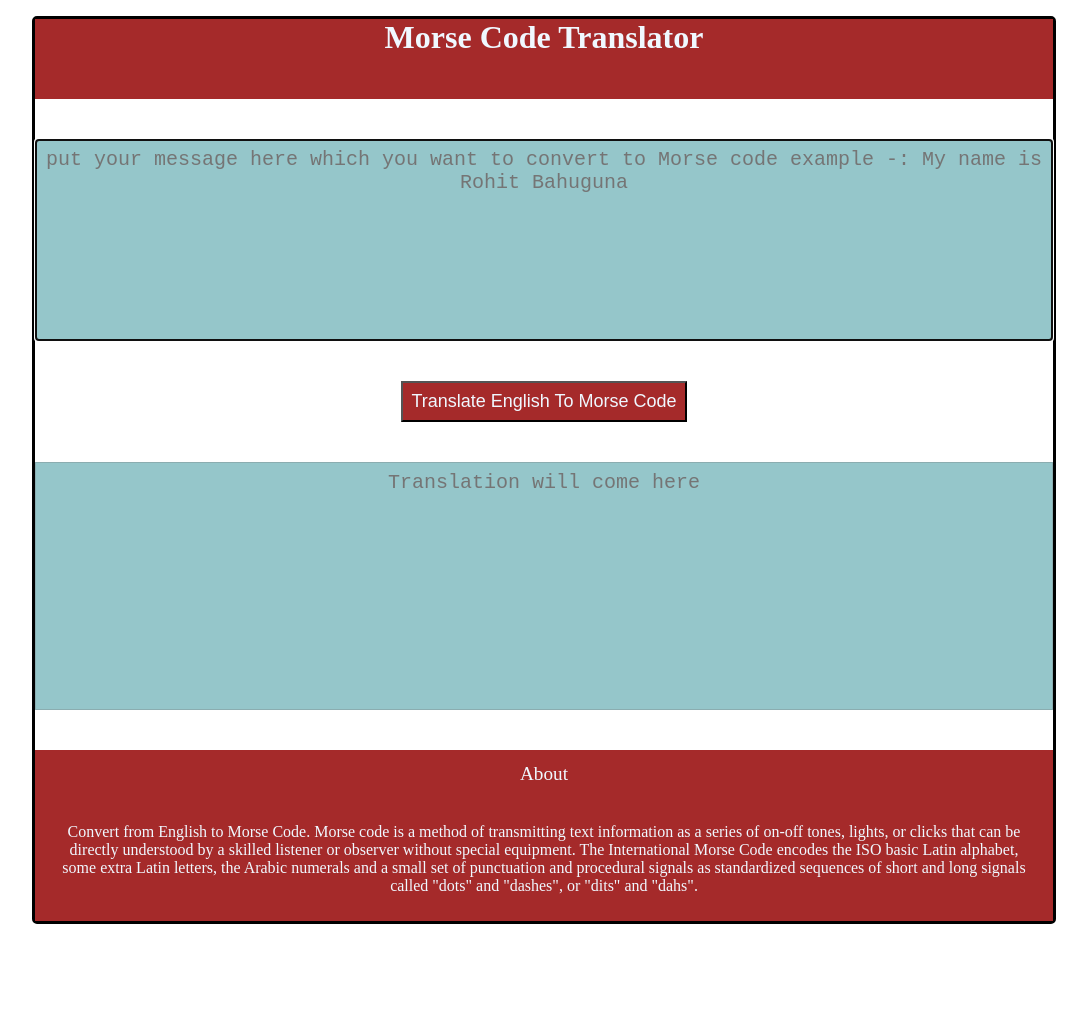
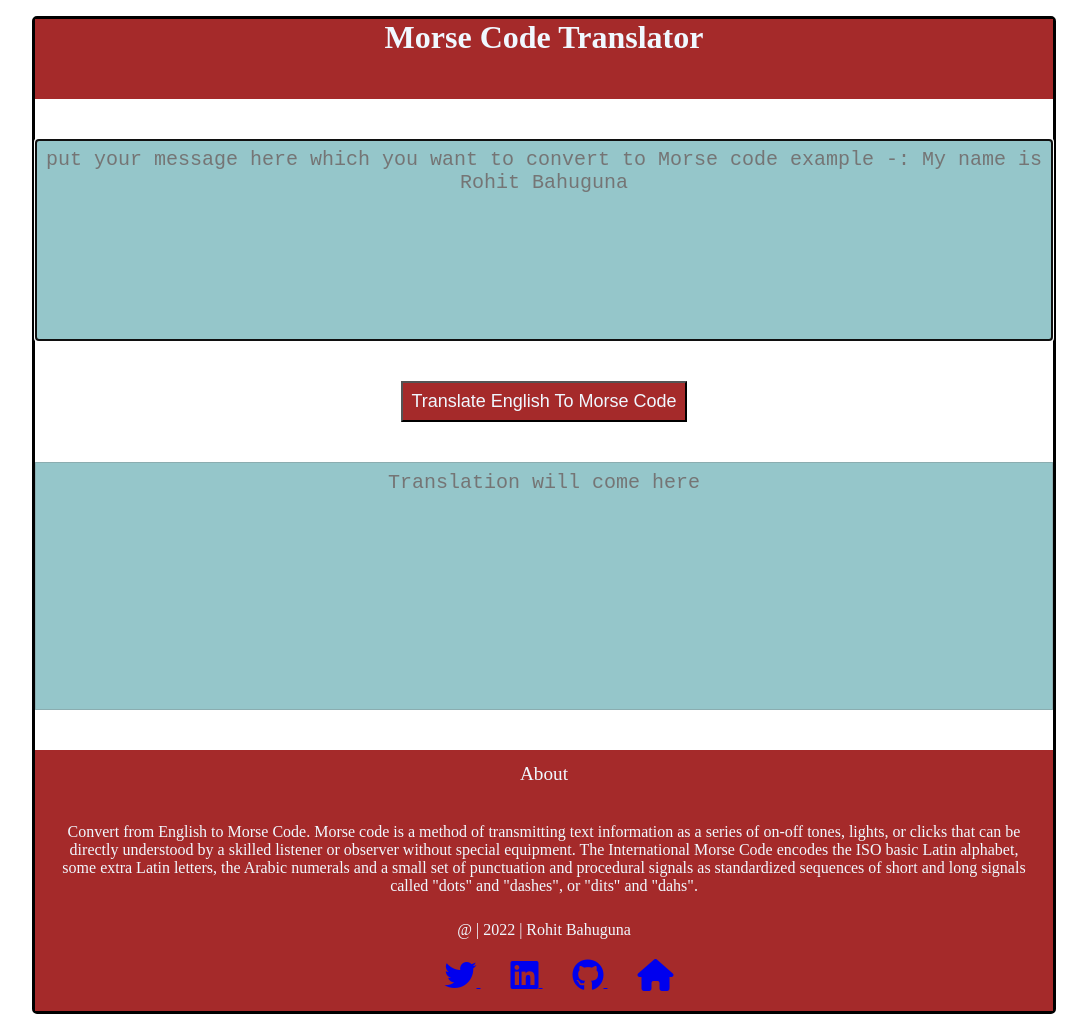
Before and after one commit to rohit-bahuguna/Morse-Code-Translator, a plain HTML site: page index.html in a window 1280 px wide. Shown: the whole page, without its empty margins (96-1183 px from the left). Before the commit the page ends 924 px from the top, so only its background shows below. Drawn offline with Linux system fonts and the light colour scheme.

Commit message:
completed

```diff
--- a/index.css
+++ b/index.css
@@ -57,3 +57,12 @@ footer {
 #footer-text {
 	padding: 2vw;
 }
+
+footer {
+	text-align: center;
+}
+footer a i {
+	margin: 20px 0 20px 30px;
+	font-size: 50px;
+	color: var(--para);
+}
--- a/index.html
+++ b/index.html
@@ -30,9 +30,36 @@
                 set of punctuation and procedural signals as standardized sequences of short and long signals called
                 "dots" and
                 "dashes", or "dits" and "dahs".</p>
+
+
+
+
+            <p>@ | 2022 | Rohit Bahuguna</p>
+
+            <div class="horizontal">
+                <a href="https://twitter.com/rohitba96862397" target="_blank">
+                    <i class="footer_icon fab fa-2x fa-twitter"></i>
+                </a>
+                <a href="https://www.linkedin.com/in/rohit--bahuguna/" target="_blank">
+                    <i class="footer_icon fab fa-2x fa-linkedin"></i>
+                </a>
+                <a href="https://github.com/rohit-bahuguna/" target="_blank">
+                    <i class="footer_icon fab fa-2x fa-github"></i>
+                </a>
+                <a href="https://rohit-bahuguna.netlify.app/" target="_blank">
+                    <i class="fa fa-2x fa-home" aria-hidden="true"></i>
+                </a>
+            </div>
         </footer>
+
+
+
+
+
+
     </div>
 
+    <script src="https://kit.fontawesome.com/c394e574a2.js" crossorigin="anonymous"></script>
 
     <script src="index.js"></script>
 </body>
```
